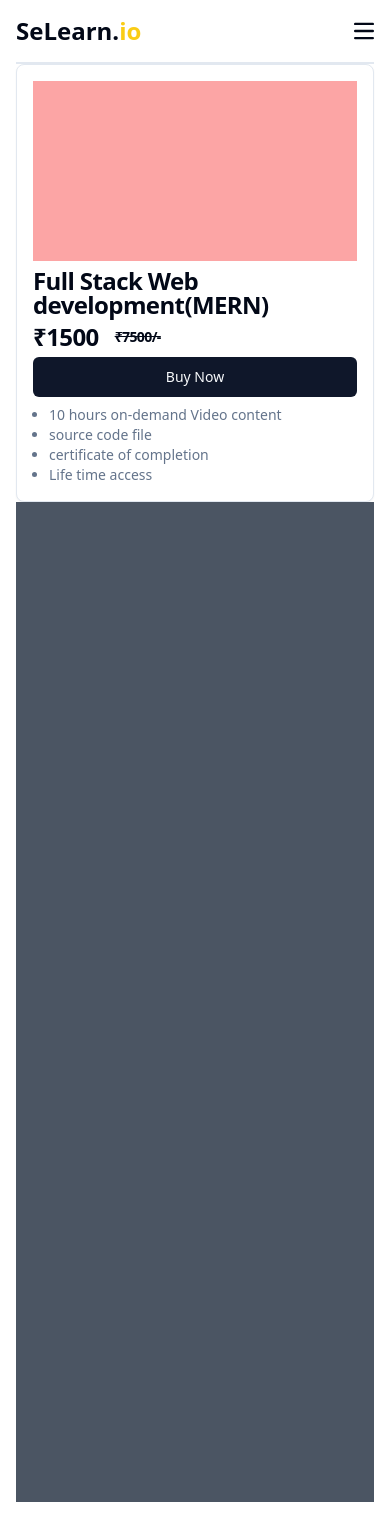
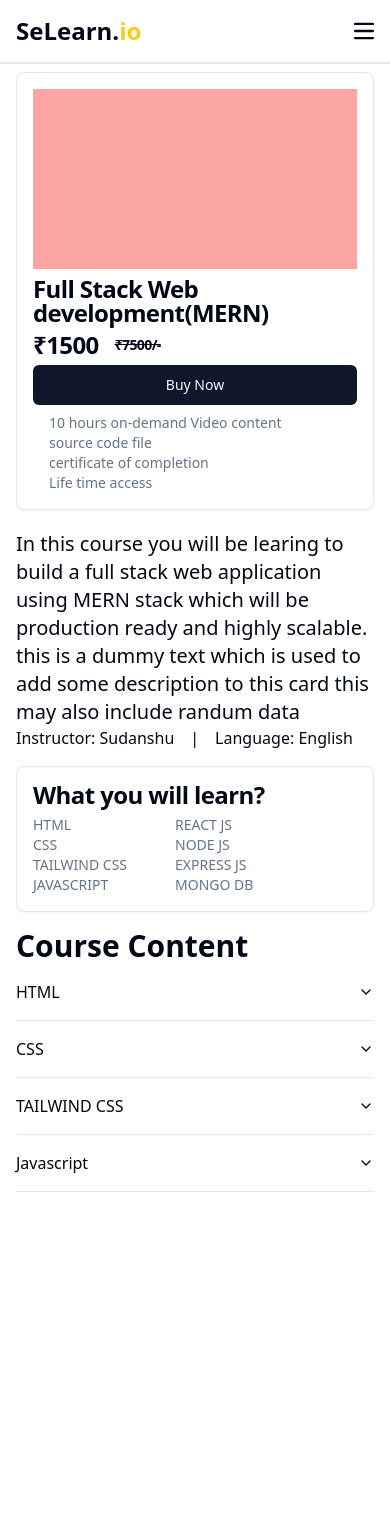
Before and after one commit to NasikhCL/Learning-management-system, a Next.js app in the folder client/: page /course/123 in a window 390 px wide. Before the commit the page ends 1502 px from the top, so only its background shows below. Built offline with nearby package versions, Linux system fonts and the light colour scheme.

Commit message:
removed unwanted files. working on course view page.

```diff
--- a/client/package.json
+++ b/client/package.json
@@ -9,6 +9,7 @@
     "lint": "next lint"
   },
   "dependencies": {
+    "@radix-ui/react-accordion": "^1.1.2",
     "@radix-ui/react-dropdown-menu": "^2.0.6",
     "@radix-ui/react-label": "^2.0.2",
     "@radix-ui/react-slot": "^1.0.2",
--- a/client/src/app/course/[courseId]/page.tsx
+++ b/client/src/app/course/[courseId]/page.tsx
@@ -1,41 +1,122 @@
 import { Button } from '@/components/ui/button'
+import {
+  Accordion,
+  AccordionContent,
+  AccordionItem,
+  AccordionTrigger,
+} from "@/components/ui/accordion"
+
 import { Card, CardDescription, CardTitle } from '@/components/ui/card'
-import React,{FC} from 'react'
+import React, { FC } from 'react'
 
 type Props = {}
 
 const courseDetails = (props: Props) => {
   return (
     <div>
-     <Card className='lg:hidden flex flex-col gap-2 py-4 px-4'>
-        <div className='md:w-[300px] h-[180px] bg-red-300'>
+      <Card className='lg:hidden flex flex-col gap-2 my-2 py-4 px-4'>
+        <div className='md:w-full h-[180px] bg-red-300'>
         </div>
         <CardTitle>Full Stack Web development(MERN)</CardTitle>
         <CardTitle className='flex items-center gap-4'><span>₹1500</span><span className='text-sm line-through'>₹7500/-</span></CardTitle>
         <Button>Buy Now</Button>
-        <CardDescription className='px-4'>
-          <ul  className='list-disc'>
-            <li>10 hours on-demand Video content</li>
-            <li>source code file</li>
-            <li>certificate of completion</li>
-            <li>Life time access</li>
-          </ul>
+        <CardDescription className='px-4 flex flex-col'>
+          <span>10 hours on-demand Video content</span>
+          <span>source code file</span>
+          <span>certificate of completion</span>
+          <span>Life time access</span>
         </CardDescription>
       </Card>
-      <section className='lg:w-[65%] bg-gray-600 h-[1000px]'>
+      <section className='flex flex-col mt-5 lg:w-[65%] h-[1000px]'>
+        <div className='hidden lg:block'>
+          <h1 className='text-4xl font-bold'>Full Stack Web development(MERN)</h1>
+        </div>
+        <div className='text-xl'>
+          <p className='leading-7 [&:not(:first-child)]:mt-6'>In this course you will be learing to build a full stack web application using MERN stack which will be production ready and highly scalable. this is a dummy text which is used to add some description to this card this may also include randum data</p>
+        </div>
+        <div className='flex gap-4 items-center'>
+          <div>
+            <span>Instructor: </span><span>Sudanshu</span>
+          </div>
+          <span>|</span>
+          <div>
+            <span>Language: </span><span>English</span>
+          </div>
+        </div>
+        <Card className='my-4 p-4'>
+          <CardTitle className='mb-2'>What you will learn?</CardTitle>
+          <div className='flex gap-12'>
+            <CardDescription className='flex flex-col '>
+              <span>HTML</span>
+              <span>CSS</span>
+              <span>TAILWIND CSS</span>
+              <span>JAVASCRIPT</span>
+            </CardDescription>
+            <CardDescription className='flex flex-col '>
+              <span>REACT JS</span>
+              <span>NODE JS</span>
+              <span>EXPRESS JS</span>
+              <span>MONGO DB</span>
+            </CardDescription>
+          </div>
+        </Card>
+
+        <div className=''>
+          <h2 className='text-3xl font-bold '>Course Content</h2>
+          <Accordion type="single" collapsible>
+            <AccordionItem value="item-1">
+              <AccordionTrigger>HTML</AccordionTrigger>
+              <AccordionContent>
+                Basics of HTML
+              </AccordionContent>
+              <AccordionContent>
+                Advanced HTML
+              </AccordionContent>
+            </AccordionItem>
+          </Accordion>
+          <Accordion type="single" collapsible>
+            <AccordionItem value="item-1">
+              <AccordionTrigger>CSS</AccordionTrigger>
+              <AccordionContent>
+                Basics of CSS
+              </AccordionContent>
+              <AccordionContent>
+                Advanced CSS
+              </AccordionContent>
+            </AccordionItem>
+          </Accordion>
+          <Accordion type="single" collapsible>
+            <AccordionItem value="item-1">
+              <AccordionTrigger>TAILWIND CSS</AccordionTrigger>
+              <AccordionContent>
+                deep dive in to Tailwind CSS
+              </AccordionContent>
+            </AccordionItem>
+          </Accordion>
+          <Accordion type="single" collapsible>
+            <AccordionItem value="item-1">
+              <AccordionTrigger>Javascript</AccordionTrigger>
+              <AccordionContent>
+                Basics of Javascript
+              </AccordionContent>
+              <AccordionContent>
+                Advanced Javascript
+              </AccordionContent>
+            </AccordionItem>
+          </Accordion>
+
+        </div>
       </section>
       <Card className='hidden w-[30%] lg:flex flex-col gap-2 py-4 px-4 lg:fixed top-20 right-10'>
         <div className='w-full h-[100px] lg:h-[200px] xl:h-[250px] 2xl:h-[350px] bg-red-300'>
         </div>
         <CardTitle className='flex items-center gap-4'><span>₹1500</span><span className='text-sm line-through'>₹7500/-</span></CardTitle>
         <Button>Buy Now</Button>
-        <CardDescription className='px-4'>
-          <ul  className='list-disc'>
-            <li>10 hours on-demand Video content</li>
-            <li>source code file</li>
-            <li>certificate of completion</li>
-            <li>Life time access</li>
-          </ul>
+        <CardDescription className='px-4 flex flex-col'>
+          <span>10 hours on-demand Video content</span>
+          <span>source code file</span>
+          <span>certificate of completion</span>
+          <span>Life time access</span>
         </CardDescription>
       </Card>
     </div>
--- a/client/src/app/layout.tsx
+++ b/client/src/app/layout.tsx
@@ -16,7 +16,7 @@ export default function RootLayout({
 }) {
   return (
     <html lang="en">
-       <body className="px-4 md:px-8">
+       <body>
           <ThemeProvider
             attribute="class"
             defaultTheme="system"
@@ -24,7 +24,9 @@ export default function RootLayout({
             disableTransitionOnChange
           >
             <Header />
-            {children}
+            <main  className="px-4 md:px-8">
+              {children}
+            </main>
           </ThemeProvider>
         </body>
     </html>
--- a/client/src/components/Header.tsx
+++ b/client/src/components/Header.tsx
@@ -7,7 +7,7 @@ type Props = {}
 const Header = (props: Props) => {
 
   return (
-    <div className=" h-16 w-full flex justify-between items-center border-b-2 sticky top-0">
+    <div className="h-16 w-full px-4 md:px-8 flex justify-between items-center border-b-2 sticky top-0 bg-transparent bg-opacity-80 backdrop-filter backdrop-blur-md">
         <h2 className="text-2xl font-bold">SeLearn.<span className="text-yellow-400">io</span></h2>
         <ul className="hidden md:flex items-center gap-12">
             <li>courses</li>
--- /dev/null
+++ b/client/src/components/ui/accordion.tsx
@@ -0,0 +1,58 @@
+"use client"
+
+import * as React from "react"
+import * as AccordionPrimitive from "@radix-ui/react-accordion"
+import { ChevronDown } from "lucide-react"
+
+import { cn } from "@/lib/utils"
+
+const Accordion = AccordionPrimitive.Root
+
+const AccordionItem = React.forwardRef<
+  React.ElementRef<typeof AccordionPrimitive.Item>,
+  React.ComponentPropsWithoutRef<typeof AccordionPrimitive.Item>
+>(({ className, ...props }, ref) => (
+  <AccordionPrimitive.Item
+    ref={ref}
+    className={cn("border-b", className)}
+    {...props}
+  />
+))
+AccordionItem.displayName = "AccordionItem"
+
+const AccordionTrigger = React.forwardRef<
+  React.ElementRef<typeof AccordionPrimitive.Trigger>,
+  React.ComponentPropsWithoutRef<typeof AccordionPrimitive.Trigger>
+>(({ className, children, ...props }, ref) => (
+  <AccordionPrimitive.Header className="flex">
+    <AccordionPrimitive.Trigger
+      ref={ref}
+      className={cn(
+        "flex flex-1 items-center justify-between py-4 font-medium transition-all hover:underline [&[data-state=open]>svg]:rotate-180",
+        className
+      )}
+      {...props}
+    >
+      {children}
+      <ChevronDown className="h-4 w-4 shrink-0 transition-transform duration-200" />
+    </AccordionPrimitive.Trigger>
+  </AccordionPrimitive.Header>
+))
+AccordionTrigger.displayName = AccordionPrimitive.Trigger.displayName
+
+const AccordionContent = React.forwardRef<
+  React.ElementRef<typeof AccordionPrimitive.Content>,
+  React.ComponentPropsWithoutRef<typeof AccordionPrimitive.Content>
+>(({ className, children, ...props }, ref) => (
+  <AccordionPrimitive.Content
+    ref={ref}
+    className="overflow-hidden text-sm transition-all data-[state=closed]:animate-accordion-up data-[state=open]:animate-accordion-down"
+    {...props}
+  >
+    <div className={cn("pb-4 pt-0", className)}>{children}</div>
+  </AccordionPrimitive.Content>
+))
+
+AccordionContent.displayName = AccordionPrimitive.Content.displayName
+
+export { Accordion, AccordionItem, AccordionTrigger, AccordionContent }
--- a/package.json
+++ /dev/null
@@ -1,5 +0,0 @@
-{
-  "dependencies": {
-    "@types/react": "^18.2.45"
-  }
-}
```
Also changed, not shown: 2 other files (tests, documents, lock files or other folders).
